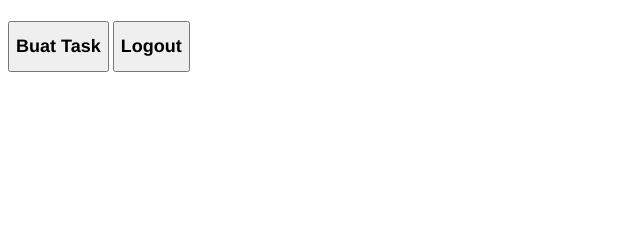
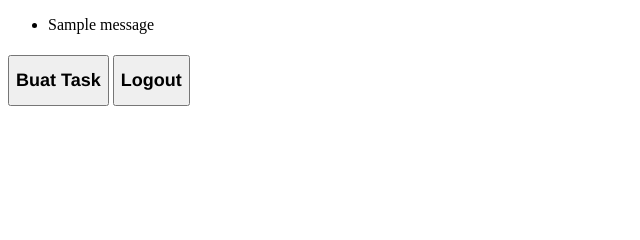
Before and after one commit to rafighalibin/PBP-Tugas2, a Django app: template todolist/templates/todolist.html in a window 1280 px wide. Shown: the part 393-633 px from the top of the page, without its empty margins (0-640 px from the left). Run offline with Django 4.2, Linux system fonts and the light colour scheme; tables that the repository leaves empty hold one stand-in row (values such as "Sample post"); the template is opened without the code that fills it: values that come from a table or form of the project are taken from there, most other values are stand-ins (such as "Sample title", 1, 10 or a date in 2020); one stand-in notice (Sample message) is shown.

Commit message:
add message after create task

```diff
--- a/todolist/templates/todolist.html
+++ b/todolist/templates/todolist.html
@@ -78,6 +78,13 @@
     {% endfor %}
 
 </table>
+{% if messages %}
+        <ul>
+            {% for message in messages %}
+                <li>{{ message }}</li>
+            {% endfor %}
+        </ul>
+{% endif %}
 <h1></h1>
 <button><a href="{% url 'todolist:create_task' %}"><h1 class="p2">Buat Task</h1></a></button>
 <button><a href="{% url 'todolist:logout_user' %}"><h1 class="p2">Logout</h1></a></button>
--- a/todolist/views.py
+++ b/todolist/views.py
@@ -45,6 +45,7 @@ def create_task(request):
             form = form.save(commit=False)
             form.user = request.user
             form.save()
+            messages.success(request, 'Task telah berhasil dibuat!')
             return redirect('todolist:show_todolist')
     context = {'form':form}
     return render(request, 'create-task.html', context)
```
